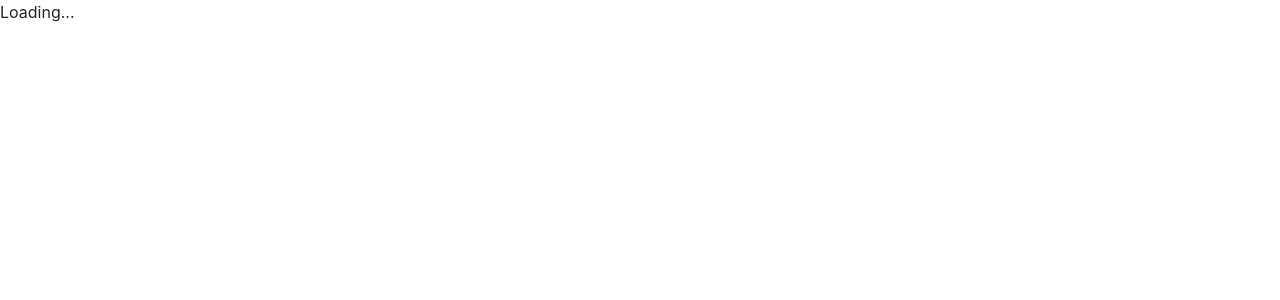
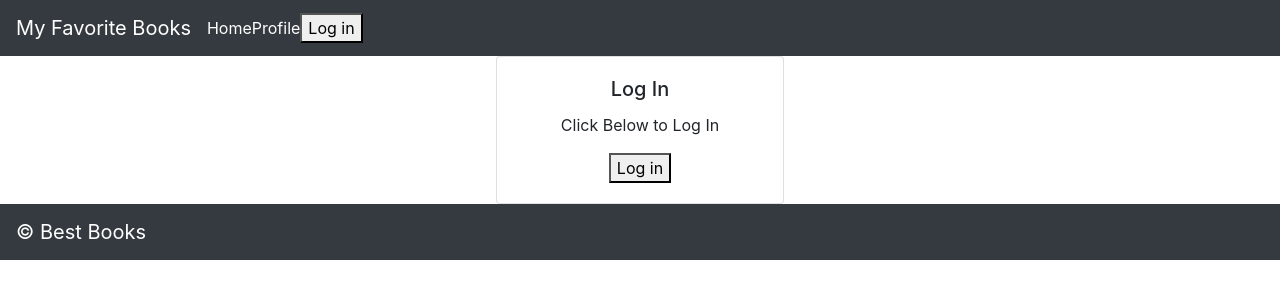
Before and after one commit to majedalswaeer/Books-Shop-FrontEnd, a React (Create React App) app: page / in a window 1280 px wide. Shown: the top 300 px of the page. Built offline with nearby package versions, Linux system fonts and the light colour scheme; no server answers.

Commit message:
lab11 finished

```diff
--- a/src/App.js
+++ b/src/App.js
@@ -1,6 +1,9 @@
 import React from 'react';
 import Header from './Header';
-import IsLoadingAndError from './IsLoadingAndError';
+import BestBooks from './BestBooks'
+import Login from './Login'
+import Profile from './Profile';
+import { withAuth0 } from '@auth0/auth0-react';
 import Footer from './Footer';
 import {
   BrowserRouter as Router,
@@ -8,27 +11,29 @@ import {
   Route
 } from "react-router-dom";
 
+
 class App extends React.Component {
 
   render() {
+    const { user, isAuthenticated } = this.props.auth0;
     console.log('app', this.props);
-    return(
+    return (
       <>
         <Router>
-          <IsLoadingAndError>
           <Header />
           <Switch>
             <Route exact path="/">
               {/* TODO: if the user is logged in, render the `BestBooks` component, if they are not, render the `Login` component */}
+              {(isAuthenticated ? <BestBooks/>: <Login/>)}
             </Route>
             {/* TODO: add a route with a path of '/profile' that renders a `Profile` component */}
+            <Profile/>
           </Switch>
           <Footer />
-          </IsLoadingAndError>
         </Router>
       </>
     );
   }
 }
 
-export default App;
+export default withAuth0(App);
--- a/src/Footer.js
+++ b/src/Footer.js
@@ -5,7 +5,7 @@ import Navbar from 'react-bootstrap/Navbar';
 class Footer extends React.Component {
   render() {
     return(
-      <Navbar collapseOnSelect expand="lg" bg="dark" variant="dark">
+      <Navbar collapseOnSelect expand="lg" bg="dark" variant="dark" >
         <Navbar.Brand>&copy; Best Books</Navbar.Brand>
       </Navbar>
     );
--- a/src/Header.js
+++ b/src/Header.js
@@ -3,18 +3,24 @@ import 'bootstrap/dist/css/bootstrap.min.css';
 import Navbar from 'react-bootstrap/Navbar';
 import { Link } from "react-router-dom";
 import './Header.css';
+import LogoutButton from './LogoutButton'
+import LoginButton from './LoginButton'
+import { withAuth0 } from '@auth0/auth0-react';
+
 
 class Header extends React.Component {
   render() {
+    const { user, isAuthenticated } = this.props.auth0;
     return(
       <Navbar collapseOnSelect expand="lg" bg="dark" variant="dark">
         <Navbar.Brand>My Favorite Books</Navbar.Brand>
         <Link to="/">Home</Link>
         <Link to="/profile">Profile</Link>
         {/* TODO: if the user is logged in, render the `LogoutButton` - if the user is logged out, render the `LoginButton` */}
+          {(isAuthenticated? <LogoutButton/>:<LoginButton/>)}
       </Navbar>
     );
   }
 }
 
-export default Header;
+export default withAuth0(Header);
--- a/src/Login.js
+++ b/src/Login.js
@@ -2,6 +2,7 @@ import React from 'react';
 import 'bootstrap/dist/css/bootstrap.min.css';
 import Card from 'react-bootstrap/Card';
 import './Login.css';
+import LoginButton from './LoginButton';
 
 class Login extends React.Component {
   render() {
@@ -13,6 +14,7 @@ class Login extends React.Component {
             Click Below to Log In
           </Card.Text>
           {/* TODO: add a `LoginButton` component here that will log the user in with Auth0 */}
+          <LoginButton/>
         </Card.Body>
       </Card>
     )
--- /dev/null
+++ b/src/LoginButton.js
@@ -0,0 +1,12 @@
+import React from 'react';
+import { useAuth0 } from '@auth0/auth0-react';
+
+function LoginButton() {
+  const {isAuthenticated, loginWithRedirect,} = useAuth0();
+
+  return !isAuthenticated && (
+    <button onClick={loginWithRedirect}>Log in</button>
+  );
+}
+
+export default LoginButton;
--- /dev/null
+++ b/src/LogoutButton.js
@@ -0,0 +1,17 @@
+import React from 'react';
+import { useAuth0 } from '@auth0/auth0-react';
+
+function LogoutButton() {
+  const {
+    isAuthenticated,
+    logout,
+  } = useAuth0();
+
+  return isAuthenticated && (
+    <button onClick={() => {
+      logout({ returnTo: window.location.origin });
+    }}>Log out</button>
+  );
+}
+
+export default LogoutButton;
--- /dev/null
+++ b/src/Profile.js
@@ -0,0 +1,20 @@
+import React, { Component } from 'react';
+import { withAuth0 } from '@auth0/auth0-react';
+
+class Profile extends Component {
+    render() {
+
+        const { user, isAuthenticated } = this.props.auth0;
+        return (
+            isAuthenticated && (
+                <div>
+                    <img src={user.picture} alt={user.name} />
+                    <h2>{user.name}</h2>
+                    <p>{user.email}</p>
+                </div>
+            )
+        );
+    }
+}
+
+export default withAuth0(Profile);
--- a/src/index.js
+++ b/src/index.js
@@ -1,11 +1,15 @@
-import React from 'react';
-import ReactDOM from 'react-dom';
-import App from './App';
+import React from "react";
+import ReactDOM from "react-dom";
+import App from "./App";
+import { Auth0Provider } from "@auth0/auth0-react";
 
-// TODO: wrap everything in Auth0
 ReactDOM.render(
-  <React.StrictMode>
+  <Auth0Provider
+    domain={process.env.REACT_APP_DOMAIN}
+    clientId={process.env.REACT_APP_ID}
+    redirectUri={window.location.origin}
+  >
     <App />
-  </React.StrictMode>,
-  document.getElementById('root')
+  </Auth0Provider>,
+  document.getElementById("root")
 );
```
Also changed, not shown: 1 other file (tests, documents, lock files or other folders). Lines whose indentation alone changed are shown as unchanged.
